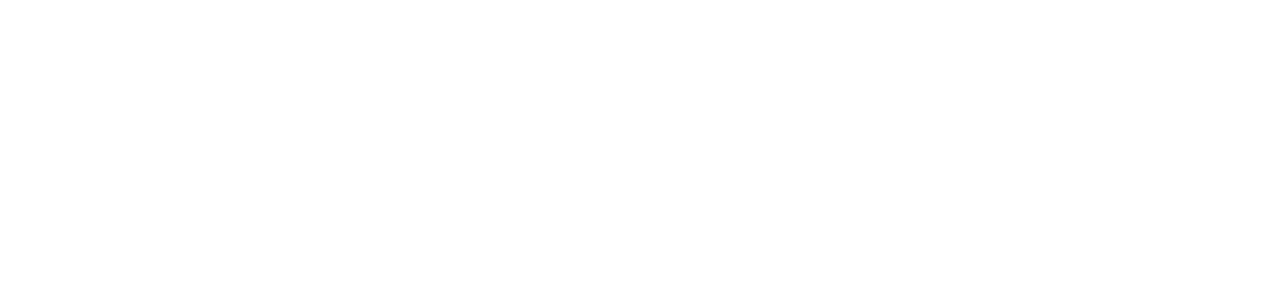
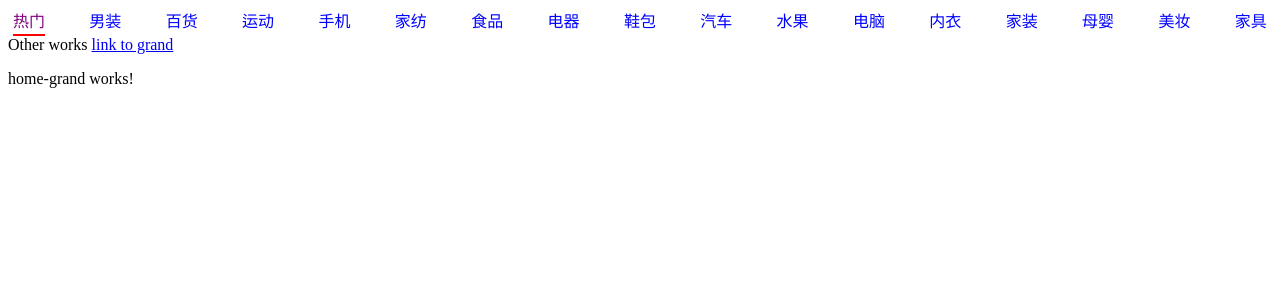
Before and after one commit to Calebshuo/angular-webapp, an Angular app: page /home/1/grand in a window 1280 px wide. Before the commit this address led to /. Shown: the top 300 px of the page. Built offline with nearby package versions, Linux system fonts and the light colour scheme.

Commit message:
router finish

```diff
--- a/src/app/home/components/home-detail/home-detail.component.html
+++ b/src/app/home/components/home-detail/home-detail.component.html
@@ -10,3 +10,10 @@
 <ng-template #other>
   Other works
 </ng-template>
+<a
+  [routerLink]="['grand']"
+  routerLinkActive="active"
+  [queryParams]="{ name: 'zhangsan', gender: 'male' }"
+  >link to grand
+</a>
+<router-outlet></router-outlet>
--- a/src/app/home/components/home-detail/home-detail.component.ts
+++ b/src/app/home/components/home-detail/home-detail.component.ts
@@ -161,8 +161,8 @@
       console.log('路径参数: ', params);
       this.selectedTabLink = params.get('tabLink');
     });
-    // this.route.queryParamMap.subscribe(params => {
-    //   console.log('查询参数', params);
-    // });
+    this.route.queryParamMap.subscribe(params => {
+      console.log('查询参数', params);
+    });
   }
 }
--- /dev/null
+++ b/src/app/home/components/home-grand/home-grand.component.html
@@ -0,0 +1,3 @@
+<p>
+  home-grand works!
+</p>
--- /dev/null
+++ b/src/app/home/components/home-grand/home-grand.component.ts
@@ -0,0 +1,15 @@
+import { Component, OnInit } from '@angular/core';
+
+@Component({
+  selector: 'app-home-grand',
+  templateUrl: './home-grand.component.html',
+  styleUrls: ['./home-grand.component.css']
+})
+export class HomeGrandComponent implements OnInit {
+
+  constructor() { }
+
+  ngOnInit() {
+  }
+
+}
--- /dev/null
+++ b/src/app/home/components/home-grand/index.ts
@@ -0,0 +1 @@
+export * from './home-grand.component';
--- a/src/app/home/components/index.ts
+++ b/src/app/home/components/index.ts
@@ -1,2 +1,3 @@
 export * from './home-container';
 export * from './home-detail';
+export * from './home-grand'
--- a/src/app/home/home.module.ts
+++ b/src/app/home/home.module.ts
@@ -2,10 +2,10 @@
 
 import { HomeRoutingModule } from './home-routing.module';
 import { SharedModule } from '../shared/shared.module';
-import { HomeContainerComponent, HomeDetailComponent } from './components';
+import { HomeContainerComponent, HomeDetailComponent, HomeGrandComponent } from './components';
 
 @NgModule({
-  declarations: [HomeContainerComponent, HomeDetailComponent],
+  declarations: [HomeContainerComponent, HomeDetailComponent, HomeGrandComponent],
   imports: [SharedModule, HomeRoutingModule],
   // exports: [HomeContainerComponent]
 })
```
Also changed, not shown: src/app/app-routing.module.ts (+23 -5 lines), src/app/home/home-routing.module.ts (+16 -1 lines), src/app/home/components/home-grand/home-grand.component.css (added), 1 other file (tests, documents, lock files or other folders).
